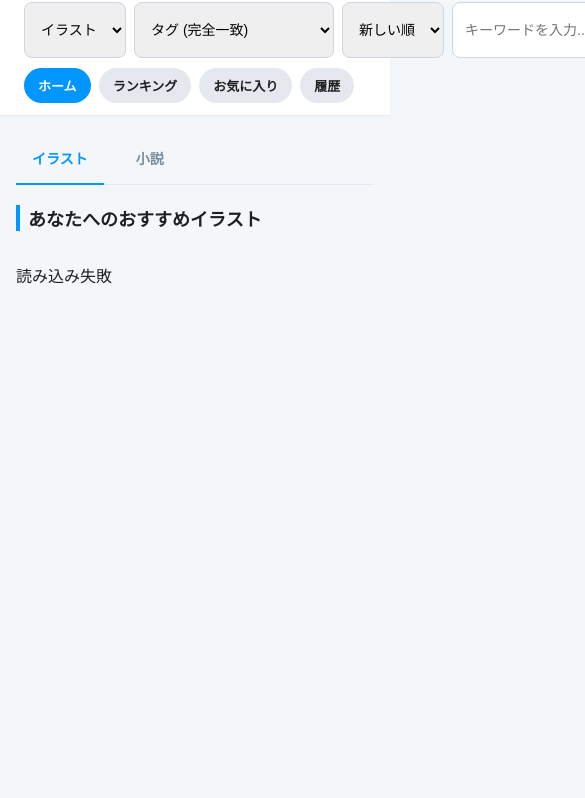
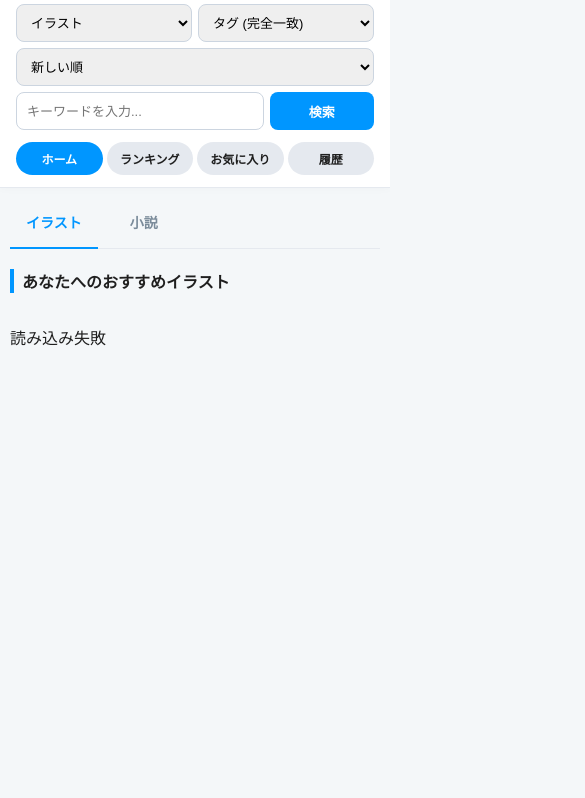
Before and after one commit to J105588/pixiv-proxy, a website: page public/index.html in a window 390 px wide. Shown: the part 46-844 px from the top of the page, 585 px wide, since content can reach past the window. Drawn offline with Linux system fonts and the light colour scheme; no server answers.

Commit message:
feat: add responsive portal UI for pixiv proxy interface

```diff
--- a/public/index.html
+++ b/public/index.html
@@ -353,6 +353,98 @@
             border-radius: 4px;
             z-index: 10;
         }
+
+        /* レスポンシブ用メディアクエリ */
+        @media (max-width: 768px) {
+            header {
+                padding: 12px 16px;
+                flex-direction: column;
+                align-items: stretch;
+                gap: 12px;
+            }
+            .logo {
+                text-align: center;
+                display: block;
+            }
+            .search-bar {
+                max-width: 100%;
+                flex-wrap: wrap;
+                gap: 6px;
+            }
+            .search-bar select,
+            .search-bar input,
+            .search-bar button {
+                font-size: 13px;
+                padding: 8px 10px;
+                height: 38px;
+                box-sizing: border-box;
+            }
+            .search-bar select {
+                flex: 1 1 calc(50% - 6px);
+                min-width: 100px;
+            }
+            #searchOrder {
+                flex: 1 1 100%; /* ソート順は3番目のため折り返して幅いっぱい */
+            }
+            .search-bar input {
+                flex: 1 1 calc(70% - 6px);
+                min-width: 150px;
+            }
+            .search-bar button {
+                flex: 1 1 calc(30% - 6px);
+                min-width: 80px;
+            }
+            .nav-tabs {
+                justify-content: space-around;
+                width: 100%;
+                gap: 4px;
+            }
+            .tab-btn {
+                flex: 1;
+                text-align: center;
+                padding: 8px 6px;
+                font-size: 12px;
+            }
+            .main-container {
+                margin: 16px auto;
+                padding: 0 10px;
+            }
+            .view-card {
+                padding: 16px;
+                border-radius: 12px;
+            }
+            .novel-body {
+                font-size: 15px;
+                line-height: 2.0;
+                letter-spacing: 0.03em;
+            }
+            .user-profile-header {
+                flex-direction: column;
+                align-items: center !important;
+                text-align: center;
+                gap: 12px !important;
+            }
+            #userProfileComment {
+                text-align: left;
+                max-height: 120px;
+            }
+        }
+
+        @media (max-width: 480px) {
+            .grid {
+                grid-template-columns: repeat(2, 1fr); /* スマホは2カラム固定 */
+                gap: 10px;
+            }
+            .item-title {
+                font-size: 12px;
+            }
+            .item-author {
+                font-size: 10px;
+            }
+            .section-title {
+                font-size: 16px;
+            }
+        }
     </style>
 </head>
 
@@ -448,7 +540,7 @@
         <!-- 5.5 作者プロフィール画面 -->
         <div id="userView" style="display:none;">
             <div class="view-card" style="margin-bottom:24px; padding:24px;">
-                <div style="display:flex; align-items:center; gap:20px;">
+                <div class="user-profile-header" style="display:flex; align-items:center; gap:20px;">
                     <img id="userAvatar" src=""
                         style="width:80px; height:80px; border-radius:50%; object-fit:cover; border:2px solid var(--border); background:#eee;">
                     <div style="flex:1;">
```
